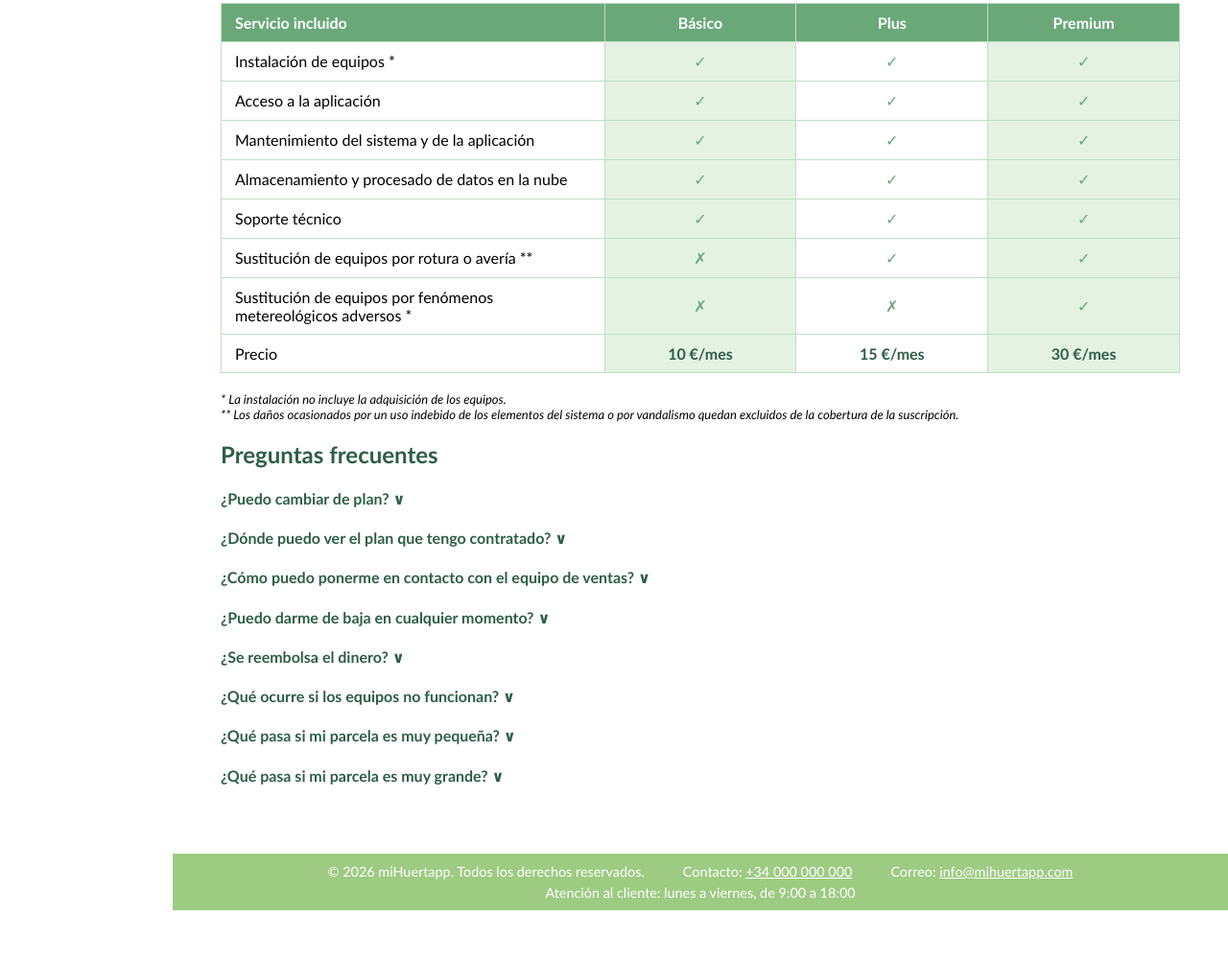
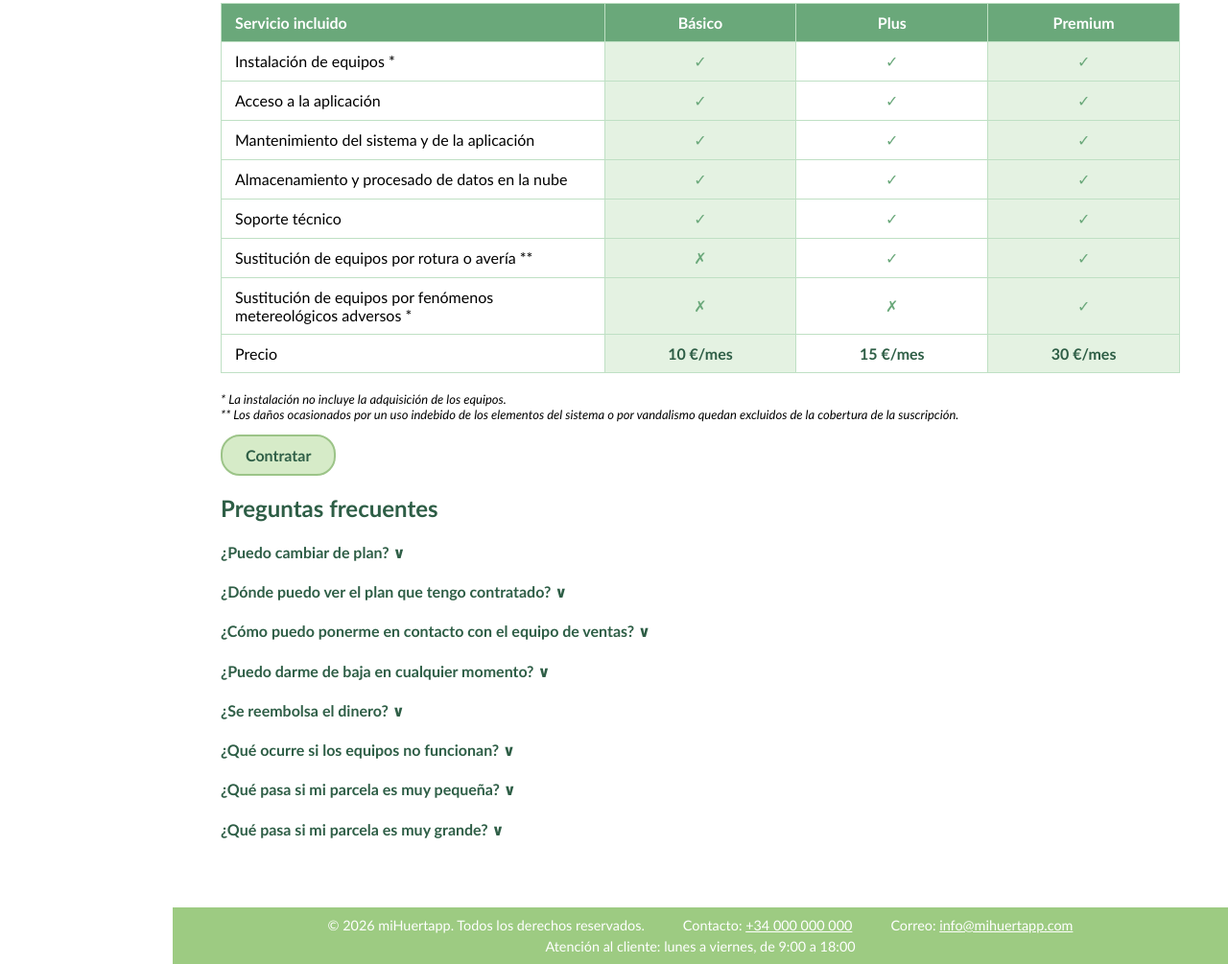
Before and after one commit to LuciaLopezRibera/trabajo-temer, a plain HTML site: page Francesca/html/tarifas.html in a window 1280 px wide. Shown: the part 1141-2146 px from the top of the page at 96% size. Before the commit the page ends 2090 px from the top, so only its background shows below. Drawn offline with Linux system fonts and the light colour scheme.

Commit message:
Botón contratar en Tarifas

```diff
--- a/Francesca/css/tarifas.css
+++ b/Francesca/css/tarifas.css
@@ -22,6 +22,7 @@ button:hover {
   background-color: #9cc488;
   color: #ffffff;
 }
+
 .periodo{
   display: flex;
   gap: 10px;
--- a/Francesca/html/tarifas.html
+++ b/Francesca/html/tarifas.html
@@ -126,7 +126,7 @@
                     * La instalación no incluye la adquisición de los equipos. <br>
                     ** Los daños ocasionados por un uso indebido de los elementos del sistema o por vandalismo quedan excluidos de la cobertura de la suscripción.
                 </p>
-
+                <a href="../../Belen/html/contratar.html" class="boton">Contratar</a>
             </section>
             <section>
                 <h2>
```
